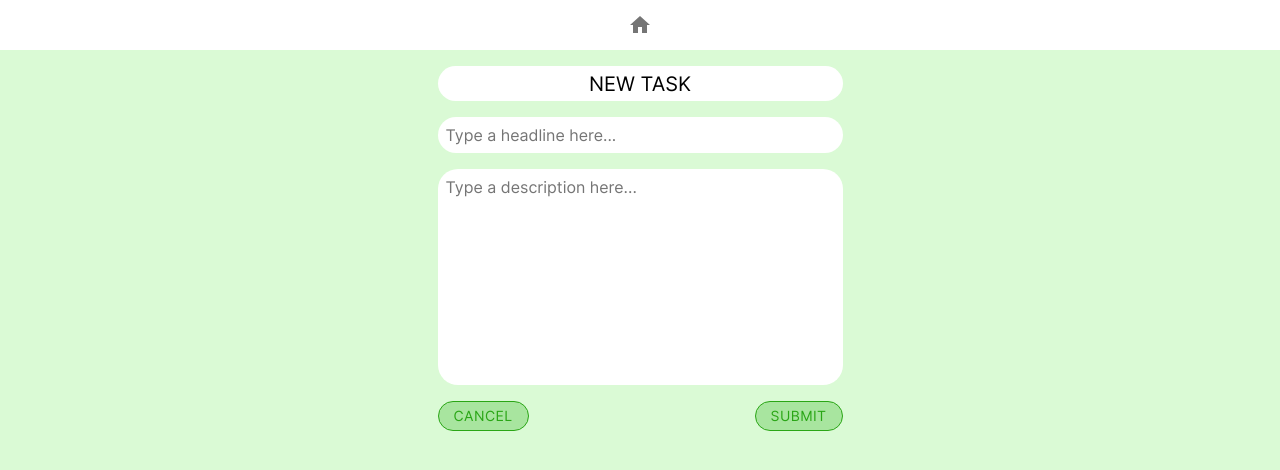
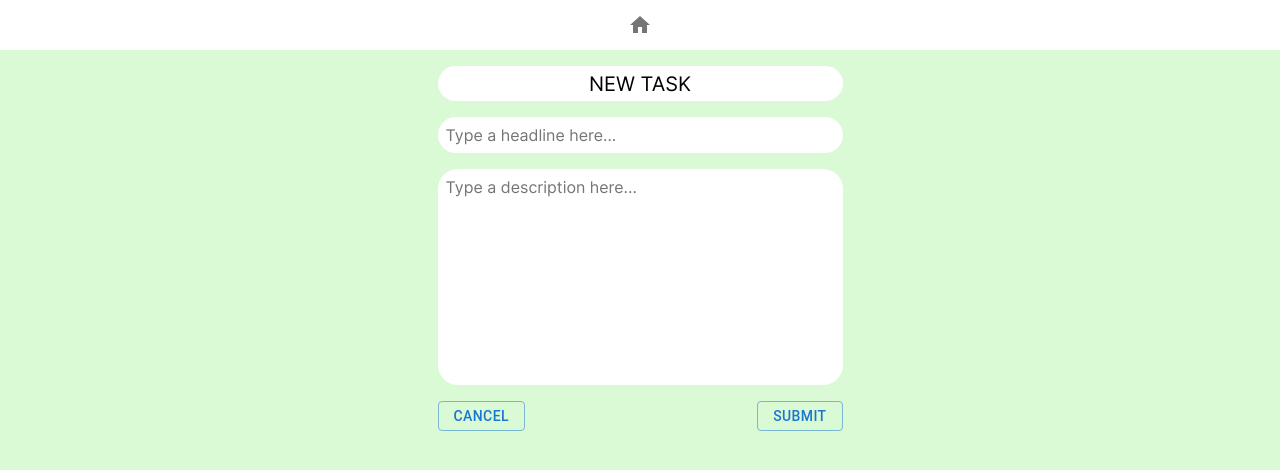
Before and after one commit to Sigma-UP/Totalizator, a React (Create React App) app: page /new in a window 1280 px wide. Shown: the top 470 px of the page. Built offline with nearby package versions, Linux system fonts and the light colour scheme.

Commit message:
divide page into custom components

```diff
--- /dev/null
+++ b/src/components/NewTask/ButtonCustom/index.jsx
@@ -0,0 +1,9 @@
+import { Button} from '@mui/material';
+import classes from './style.module.css';
+
+const ButtonCustom = (props) => {
+    return(
+        <Button variant="outlined" className={classes.customButton}>{props.text}</Button>
+    )
+}
+export default ButtonCustom;
--- /dev/null
+++ b/src/components/NewTask/ButtonCustom/style.module.css
@@ -0,0 +1,13 @@
+.customButton{
+    height: 30px;
+    border-radius: 50px;
+    color: rgba(120, 204, 54, 1);
+    border-color: rgba(120, 204, 54 1);
+    background-color: rgba(199, 246, 191, 1);
+    font-family: Inter;
+}
+.customButton:hover{
+    background-color: white;
+    border-color: rgba(128, 217, 58, 1);
+    color: rgba(128, 217, 58, 1);
+}
--- /dev/null
+++ b/src/components/NewTask/TextAreaCustom/index.jsx
@@ -0,0 +1,15 @@
+import { TextareaAutosize } from "@mui/material";
+import classes from './style.module.css';
+
+const TextAreaCustom = (props) => {
+    return(
+        <TextareaAutosize
+        placeholder={props.placeholder}
+        minRows={props.minRows}
+        maxRows={props.maxRows}
+        className={classes.text}
+        />
+    );
+}
+
+export default TextAreaCustom;
--- /dev/null
+++ b/src/components/NewTask/TextAreaCustom/style.module.css
@@ -0,0 +1,17 @@
+.text {
+    background-color: white;
+    color: rgba(147, 146, 146, 1);
+    padding: 8px;
+    border-radius: 20px;
+    width: 100%;
+    border-width: 0px;
+    resize: none;
+    max-width:405px;
+    font-size: 16px;
+    font-family: 'Inter';
+
+}
+textarea:focus{
+    outline-style: none;
+    color: black;
+}
--- a/src/components/NewTask/index.jsx
+++ b/src/components/NewTask/index.jsx
@@ -1,22 +1,9 @@
-import { Button, Grid, TextareaAutosize} from '@mui/material';
+import { Grid} from '@mui/material';
 import PageHeadline from '../PageHeadline';
-import classes from './style.module.css';
+import ButtonCustom from './ButtonCustom';
+import TextAreaCustom from './TextAreaCustom';
 
 const NewTask = () => {
-    const buttonStyles = {
-        height: '30px',
-        borderRadius: '50px',
-        color:'rgba(42, 166, 22, 1)',
-        borderColor:'rgba(42, 166, 22, 1)',
-        backgroundColor:'rgba(168, 229, 159, 1)',
-        fontFamily: 'Inter',
-        '&:hover':{
-            backgroundColor: 'rgba(199, 246, 191, 1)',
-            borderColor: 'rgba(128, 217, 58, 1)',
-            color: 'rgba(128, 217, 58, 1)'
-        }
-    }
-
     return(
         <Grid container direction="column" pt={2} rowSpacing={2} sx={{maxWidth:'405px'}}>
             <Grid item sx={{
@@ -27,21 +14,12 @@ const NewTask = () => {
             <Grid item sx={{
                 display:'flex', justifyContent: 'center', width:'100%'
             }}>
-                <TextareaAutosize
-                aria-label="empty textarea"
-                placeholder="Type a headline here..."
-                className={classes.shit}
-                />
+                <TextAreaCustom placeholder="Type a headline here..."/>
             </Grid>
             <Grid item sx={{
                 display:'flex', justifyContent: 'center', width:'100%'
             }}>
-                <TextareaAutosize
-                    aria-label="empty textarea"
-                    placeholder="Type a description here..."
-                    minRows={10}
-                    className={classes.shit}
-                />
+                <TextAreaCustom placeholder="Type a description here..." minRows={10} maxRows={15}/>
             </Grid>
             <Grid
                 container
@@ -50,10 +28,10 @@ const NewTask = () => {
                     display:'flex', justifyContent: 'center', width:'100%', maxWidth:'405px'
                 }}>
                 <Grid item xs={6}>
-                    <Button variant="outlined" sx={buttonStyles}>CANCEL</Button>
+                    <ButtonCustom text="CANCEL"/>
                 </Grid>
                 <Grid item xs sx={{display:'flex', justifyContent: 'flex-end'}}>
-                    <Button variant="outlined" sx={buttonStyles}>SUBMIT</Button>
+                    <ButtonCustom text="SUBMIT"/>
                 </Grid>
             </Grid>
         </Grid>
--- a/src/components/NewTask/style.module.css
+++ /dev/null
@@ -1,16 +0,0 @@
-.shit {
-    background-color: white;
-    color: rgba(147, 146, 146, 1);
-    padding: 8px;
-    border-radius: 20px;
-    width: 100%;
-    border-width: 0px;
-    resize: none;
-    max-width:405px;
-    font-size: 16px;
-    font-family: 'Inter';
-
-}
-textarea:focus{
-    outline-style: none;
-}
```
